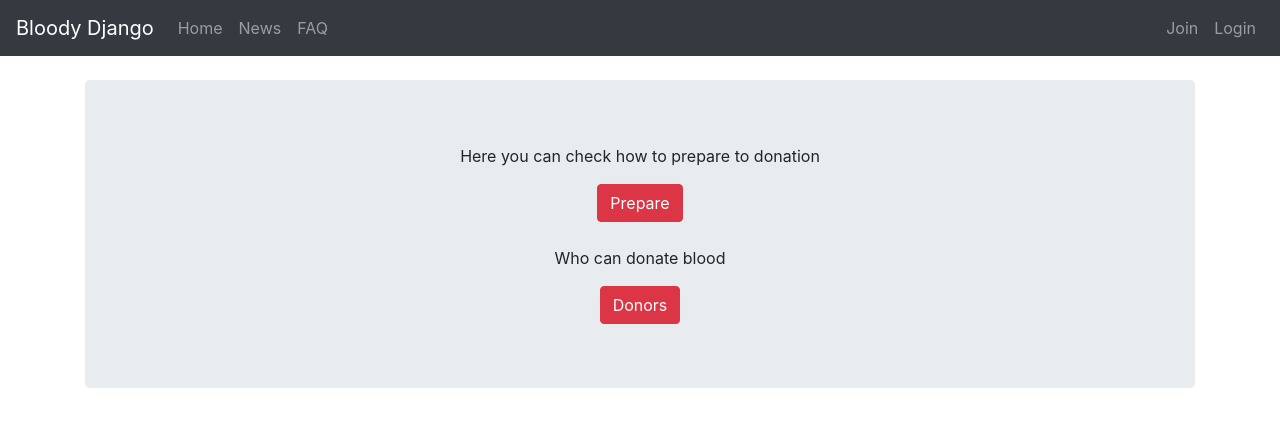
After one commit to chmey/django-giving-blood, a Django app: page /faq in a window 1280 px wide. The commit adds this page. Shown: the top 427 px of the page. Run offline with Django 3.2, Linux system fonts and the light colour scheme; some libraries are stand-ins or nearby versions.

Commit message:
Added site with FAQ
Added faq to base template

```diff
--- a/web/templates/base.html
+++ b/web/templates/base.html
@@ -20,6 +20,9 @@
          <li class="nav-item">
             <a class="nav-link" href="#">News</a>
          </li>
+          <li class="nav-item">
+            <a class="nav-link" href="{% url 'faq' %}">FAQ</a>
+         </li>
        </ul>
        <div class="navbar-nav">
          {% if user.is_authenticated %}
--- /dev/null
+++ b/web/templates/web/faq.html
@@ -0,0 +1,21 @@
+{% extends "../base.html" %}
+{% block content %}
+<div class="row">
+    <div class="col-sm-2">
+
+    </div>
+    <div class="col-sm-8 text-center">
+		<p>Here you can check how to prepare to donation</p>
+		<a type="button" class="btn btn-danger" href="https://www.blood.co.uk/the-donation-process/preparing-to-give-blood/">Prepare</a>
+		<br></br>
+		<p>Who can donate blood</p>
+		<a type="button" class="btn btn-danger" href="https://www.blood.co.uk/who-can-give-blood/">Donors</a>
+    </div>
+    <div class="col-sm-2">
+
+    </div>
+  </div>
+
+
+
+{% endblock %}
--- a/web/urls.py
+++ b/web/urls.py
@@ -20,5 +20,7 @@ urlpatterns = [
         path('auth/reset/<uidb64>/<token>/', auth_views.PasswordResetConfirmView.as_view(template_name='auth/password_reset_confirm.html'), name='password_reset_confirm'),
         path('auth/reset/complete', auth_views.PasswordResetCompleteView.as_view(template_name='auth/password_reset_complete.html'), name='password_reset_complete'),
         path('invite', views.invite, name='invite'),
-        path('auth/delete', views.delete_user, name='delete-user')
+        path('auth/delete', views.delete_user, name='delete-user'),
+        path('faq', views.faq, name='faq'),
+
     ]
--- a/web/views.py
+++ b/web/views.py
@@ -94,3 +94,7 @@ def delete_user(request):
 
     logout(request)
     return render(request, 'web/index.html')
+
+
+def faq(request):
+	return render(request, 'web/faq.html')
```
